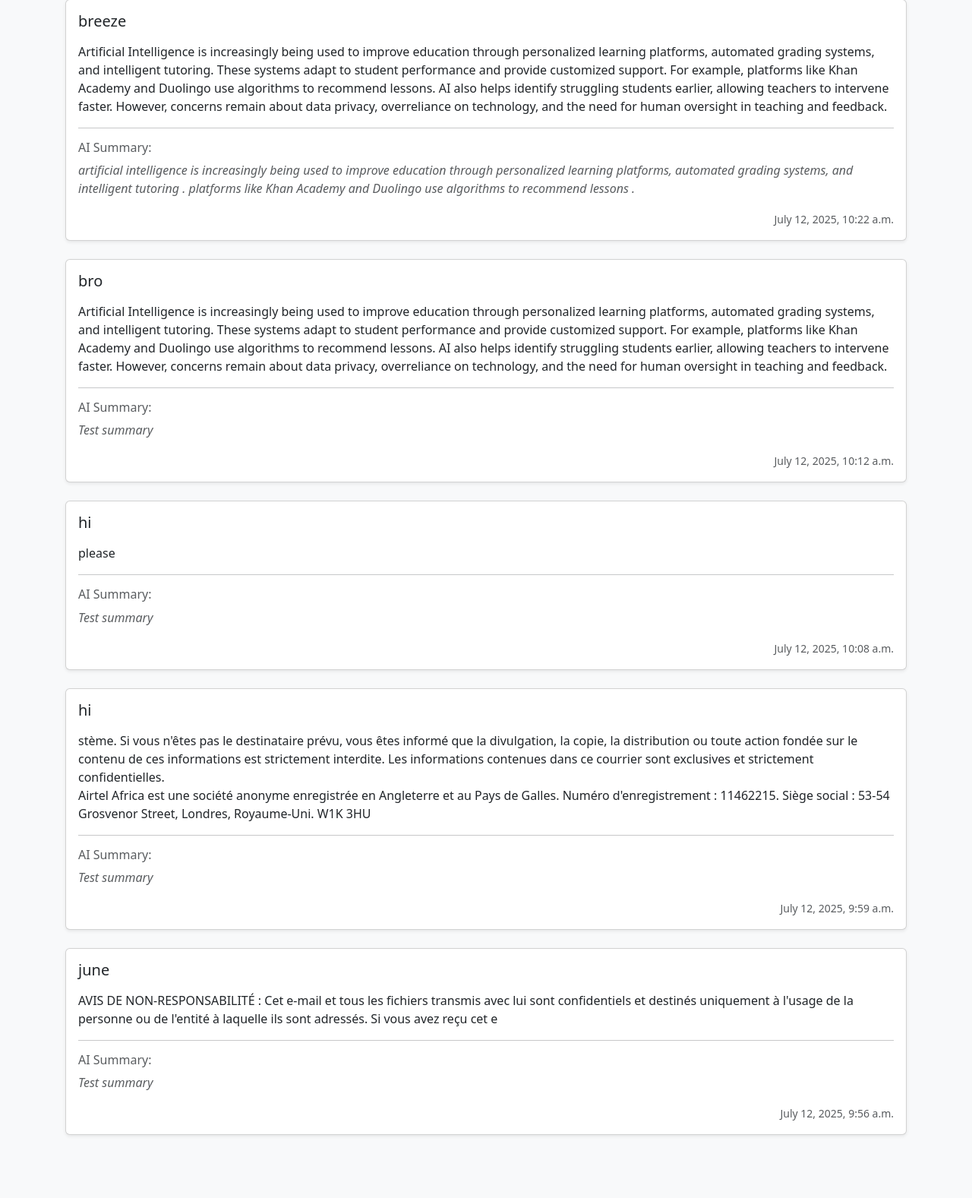
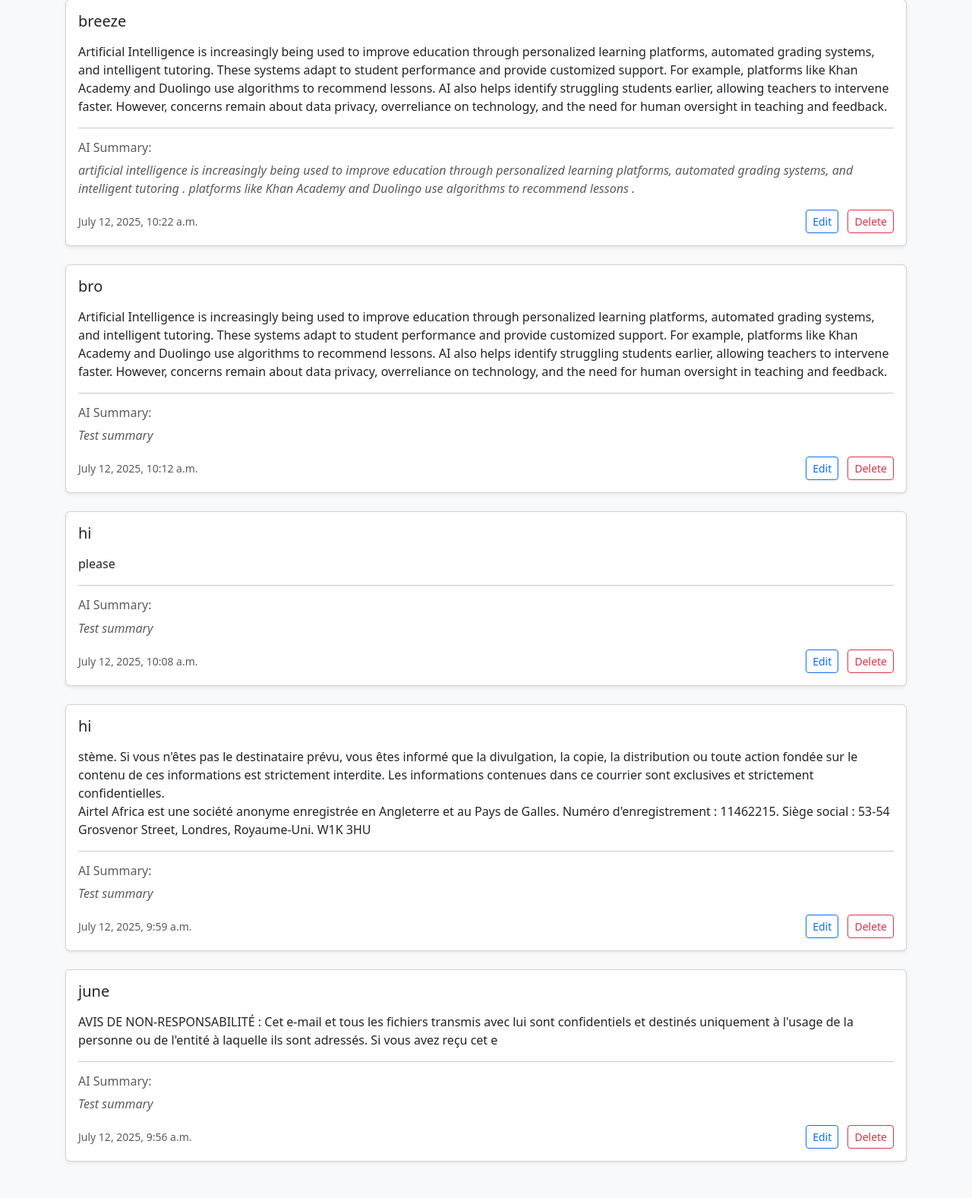
Before and after one commit to Kelvyn2012/Note_AI, a Django app: page / in a window 1280 px wide. Shown: the part 159-1736 px from the top of the page at 76% size. Before the commit the page ends 1654 px from the top, so only its background shows below. Run offline with Django 5.2, Linux system fonts and the light colour scheme; data comes from the database, SQL or seed files in the repository; both versions use the stored data as it was after the commit.

Commit message:
added an edit and deletebutton

```diff
--- a/notely/notes/templates/notes/home.html
+++ b/notely/notes/templates/notes/home.html
@@ -21,8 +21,14 @@
                     <h6 class="text-muted">AI Summary:</h6>
                     <p class="card-text text-muted fst-italic">{{ note.summary }}</p>
 
-                    <div class="text-end">
+                    <div class="d-flex justify-content-between align-items-center">
                         <small class="text-muted">{{ note.created_at|date:"F j, Y, g:i a" }}</small>
+
+                        <div>
+                            <a href="{% url 'edit_note' note.id %}" class="btn btn-sm btn-outline-primary me-2">Edit</a>
+                            <a href="{% url 'delete_note' note.id %}" class="btn btn-sm btn-outline-danger"
+                               onclick="return confirm('Are you sure you want to delete this note?');">Delete</a>
+                        </div>
                     </div>
                 </div>
             </div>
--- a/notely/notes/urls.py
+++ b/notely/notes/urls.py
@@ -4,4 +4,6 @@ from . import views
 urlpatterns = [
     path('', views.home, name='home'),
     path('add/', views.add_note, name='add_note'),
+    path('edit/<int:note_id>/', views.edit_note, name='edit_note'),
+    path('delete/<int:note_id>/', views.delete_note, name='delete_note'),
 ]
--- a/notely/notes/views.py
+++ b/notely/notes/views.py
@@ -1,4 +1,4 @@
-from django.shortcuts import render, redirect
+from django.shortcuts import get_object_or_404, render, redirect
 from .models import Note
 from .forms import NoteForm
 from .utils import summarize_text  # (we'll create this in step 4)
@@ -15,9 +15,27 @@ def add_note(request):
         form = NoteForm(request.POST)
         if form.is_valid():
             note = form.save(commit=False)
-            note.summary = "Test summary"  # <-- hardcoded to isolate issue
+            note.summary = summarize_text(note.content)
             note.save()
             return redirect("home")
     else:
         form = NoteForm()
     return render(request, "notes/add_note.html", {"form": form})
+
+def edit_note(request, note_id):
+    note = get_object_or_404(Note, id=note_id)
+    if request.method == 'POST':
+        form = NoteForm(request.POST, instance=note)
+        if form.is_valid():
+            updated_note = form.save(commit=False)
+            updated_note.summary = summarize_text(updated_note.content)
+            updated_note.save()
+            return redirect('home')
+    else:
+        form = NoteForm(instance=note)
+    return render(request, 'notes/edit_note.html', {'form': form})
+
+def delete_note(request, note_id):
+    note = get_object_or_404(Note, id=note_id)
+    note.delete()
+    return redirect('home')
```
Also changed, not shown: notely/notes/templates/notes/edit_note.html (added, +12 -0 lines), notely/notes/utils.py (+17 -6 lines), notely/db.sqlite3.
